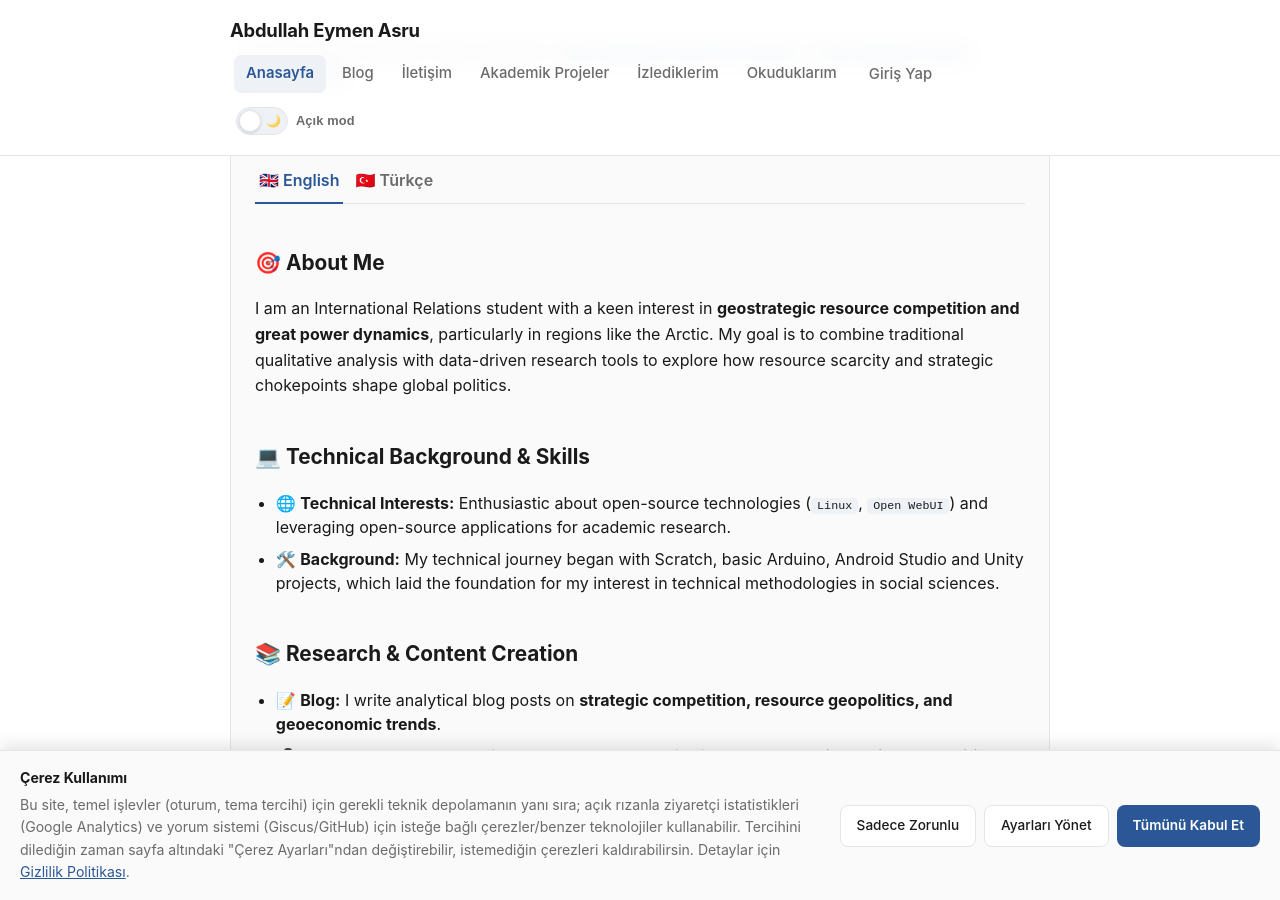
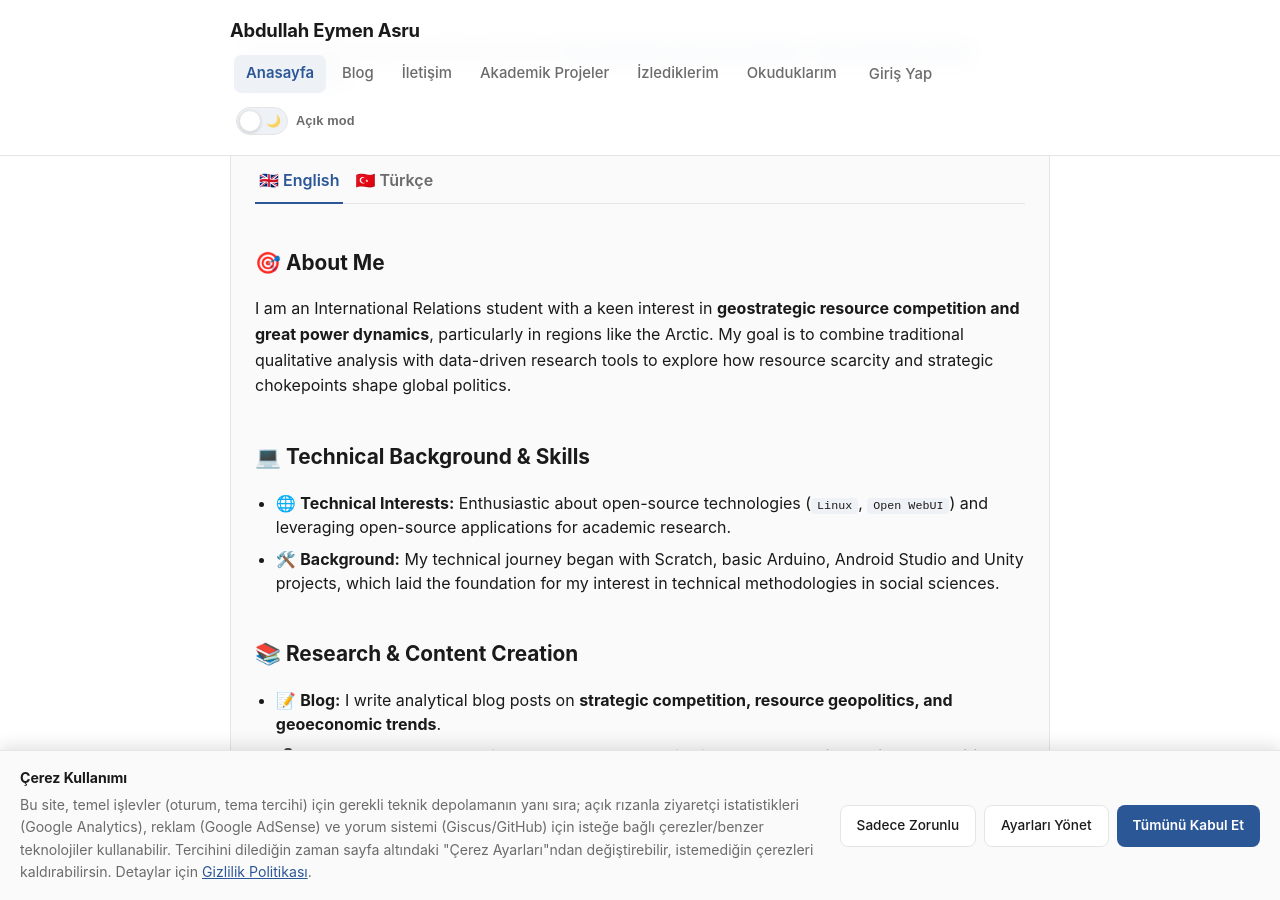
Before and after one commit to abdullah-eymen-asru/abdullah-eymen-asru.github.io, a Jekyll site: the page built from index.md, in a window 1280 px wide and 900 px high, scrolled down 560 px. Built offline with Jekyll 4.4.1, drawn with Linux system fonts in a browser that asks for light colours; a script that is not in the unit is left out; part of the change alters nothing that is shown.

Commit message:
Implement AdSense and cookie consent features
Add Google AdSense integration and cookie consent management.

```diff
--- a/_layouts/default.html
+++ b/_layouts/default.html
@@ -218,6 +218,73 @@
   </script>
   {% endif %}
 
+  {% comment %}
+    REKLAM (AdSense) sayfa uygunluğu — bkz. assets/js/core/site-islemleri.js
+    reklamUygula() ve panel/github-yonetim.md "Reklam" anahtarı.
+      - /panel/, /hesap/, /onizleme/ SADECE burada, script TANIMI seviyesinde
+        tamamen dışlanır (giriş/admin/önizleme sayfalarında reklam script'i
+        hiç var olmamalı).
+      - page.reklam == false (bir yazı/projenin front-matter'ında) da AYNI
+        şekilde dışlanır.
+      - /icerik/supabase-yazi.html BİLEREK bu listede DEĞİL: o sayfanın
+        front-matter'ı yok (tek bir şablon, hangi içeriğin gösterileceğini
+        ancak ÇALIŞMA ZAMANINDA bir RPC ile öğrenir), bu yüzden script
+        TANIMI burada normal şekilde yüklenir ama OTOMATİK TETİKLENMEZ
+        (bkz. reklamUygula() içindeki window.__reklamOtomatikYuklemeKapali
+        kontrolü, o bayrak icerik/supabase-yazi.md'de set edilir) —
+        assets/js/github-yonetim/supabase-yazi.js kendi çektiği kaydın
+        reklam alanına bakıp uygunsa window.__cerezReklamYukle()'yi
+        KENDİSİ çağırır.
+  {% endcomment %}
+  {% assign reklam_sayfa_haric = false %}
+  {% if page.url contains '/panel/' or page.url contains '/hesap/' or page.url contains '/onizleme/' %}
+    {% assign reklam_sayfa_haric = true %}
+  {% endif %}
+  {% if page.reklam == false %}
+    {% assign reklam_sayfa_haric = true %}
+  {% endif %}
+
+  {% if site.adsense_client_id and site.adsense_client_id != "" and reklam_sayfa_haric == false %}
+  <!--
+    Google AdSense — GA ile AYNI ÇEREZ ONAYI deseni (KVKK/GDPR): sayfa
+    yüklenir yüklenmez OTOMATİK ÇALIŞMAZ, sadece bir FONKSİYON tanımlar;
+    ziyaretçi "Reklam" kategorisini onayladığında (ya da daha önce
+    onaylamışsa sayfa açılışında) assets/js/core/site-islemleri.js
+    tarafından çağrılır. Çağrıldığında hem Otomatik Reklamlar için gereken
+    tek script'i (client id ile) yükler HEM DE sayfadaki (varsa) manuel
+    yazı-içi reklam bloklarını (bkz. _layouts/post.html, .reklam-alani)
+    gösterip AdSense kuyruğuna ekler.
+  -->
+  <script>
+    window.__ADSENSE_CLIENT_ID__ = "{{ site.adsense_client_id }}";
+    window.__cerezReklamYukle = function () {
+      function slotlariGosterVePushEt() {
+        document.querySelectorAll(".reklam-alani[hidden]").forEach(function (el) {
+          el.removeAttribute("hidden");
+          try {
+            (window.adsbygoogle = window.adsbygoogle || []).push({});
+          } catch (e) {
+            // AdSense script'i henüz tam hazır değilse ya da reddederse
+            // (ör. hesap onaylanmamışsa) sessizce geç — sayfanın geri
+            // kalanını bozmasın.
+          }
+        });
+      }
+      if (window.__cerezReklamYuklendi) {
+        slotlariGosterVePushEt();
+        return;
+      }
+      window.__cerezReklamYuklendi = true;
+      var script = document.createElement("script");
+      script.async = true;
+      script.src = "https://pagead2.googlesyndication.com/pagead/js/adsbygoogle.js?client={{ site.adsense_client_id }}";
+      script.crossOrigin = "anonymous";
+      script.onload = slotlariGosterVePushEt;
+      document.head.appendChild(script);
+    };
+  </script>
+  {% endif %}
+
   <!-- Schema.org Verisi (Google / Yandex Doğrulama Kodu) -->
   <script>
     fetch("{{ '/assets/data/schema.json' | relative_url }}")
@@ -326,10 +393,11 @@
       <p>
         Bu site, temel işlevler (oturum, tema tercihi) için gerekli teknik
         depolamanın yanı sıra; açık rızanla ziyaretçi istatistikleri
-        (Google Analytics) ve yorum sistemi (Giscus/GitHub) için isteğe
-        bağlı çerezler/benzer teknolojiler kullanabilir. Tercihini
-        dilediğin zaman sayfa altındaki "Çerez Ayarları"ndan
-        değiştirebilir, istemediğin çerezleri kaldırabilirsin. Detaylar için
+        (Google Analytics), reklam (Google AdSense) ve yorum sistemi
+        (Giscus/GitHub) için isteğe bağlı çerezler/benzer teknolojiler
+        kullanabilir. Tercihini dilediğin zaman sayfa altındaki "Çerez
+        Ayarları"ndan değiştirebilir, istemediğin çerezleri
+        kaldırabilirsin. Detaylar için
         <a href="{{ '/kurumsal/gizlilik-politikasi.html' | relative_url }}">Gizlilik Politikası</a>.
       </p>
     </div>
@@ -376,6 +444,24 @@
           (ülke, cihaz, genel kullanım davranışı) toplanmasını sağlar.
           Kapatırsan, tarayıcında zaten kurulmuş olan Analytics
           çerezleri (_ga, _gid, _gat) hemen silinir.
+        </p>
+      </div>
+      {% endif %}
+
+      {% if site.adsense_client_id and site.adsense_client_id != "" %}
+      <div class="cerez-kategori">
+        <div class="cerez-kategori-baslik">
+          <label><input type="checkbox" id="cerez-reklam-kutu"> Reklam</label>
+        </div>
+        <p class="muted">
+          Google AdSense ile reklam gösterilmesini ve reklamların ilgi
+          alanına göre kişiselleştirilmesini sağlar. Kapatırsan sayfadaki
+          reklamlar (otomatik ve yazı-içi) kaldırılır; AdSense'e ait
+          (google.com/googlesyndication.com alan adlarında) hâlihazırda
+          kurulmuş olabilecek çerezler, farklı bir alan adına ait
+          oldukları için bu site tarafından silinemez — bunları kaldırmak
+          istersen tarayıcı ayarlarından temizlemen gerekir (bkz. Gizlilik
+          Politikası).
         </p>
       </div>
       {% endif %}
```
